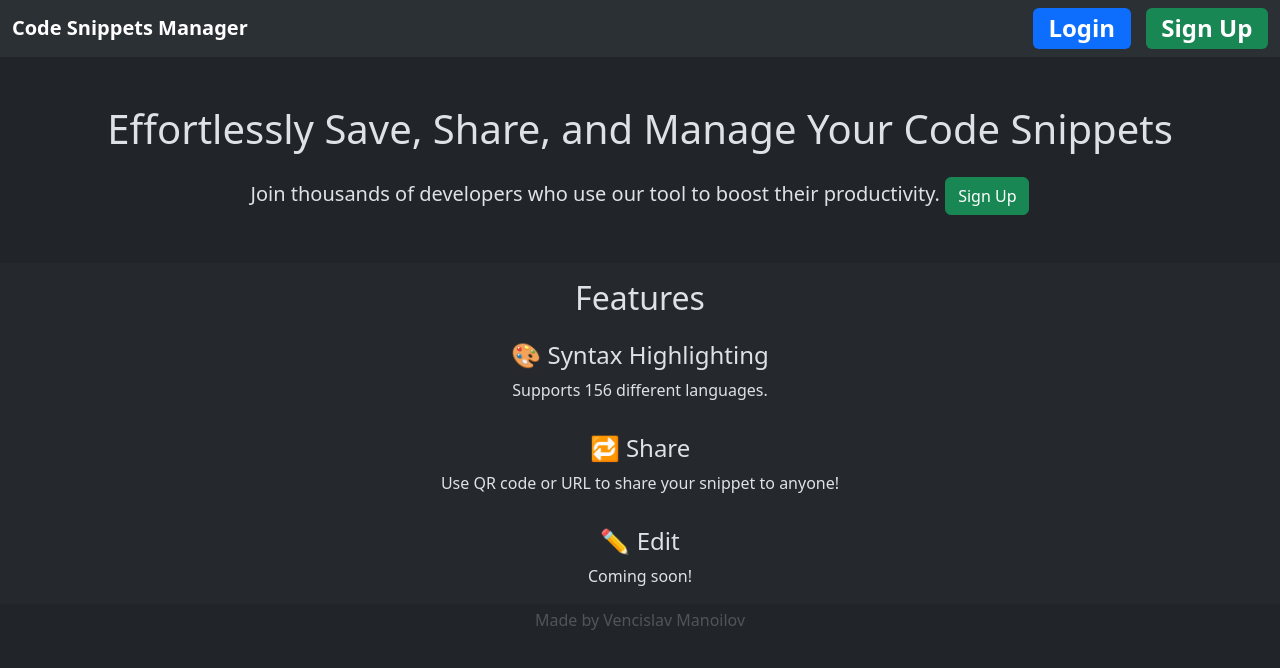
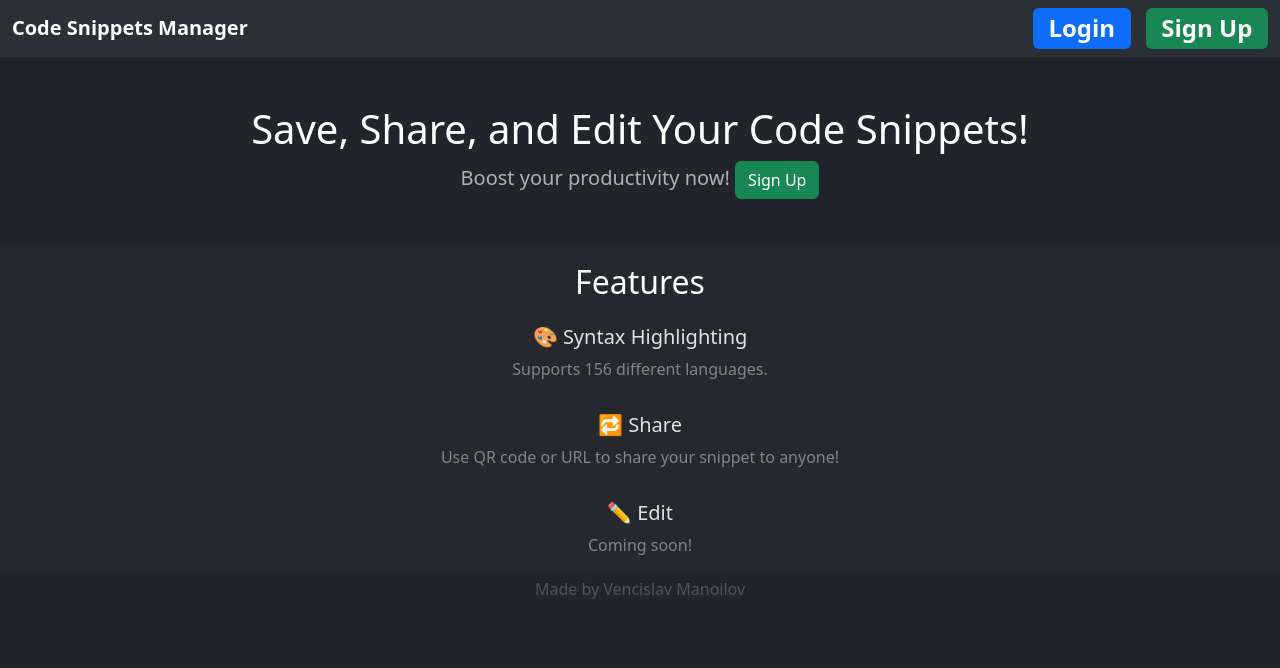
Before and after one commit to VencislavManoilov/Code-Snippets-Manager, a React (Create React App) app in the folder front-end/: page / in a window 1280 px wide. Shown: the top 668 px of the page. Built offline with nearby package versions, Linux system fonts and the light colour scheme; no server answers.

Commit message:
Welcoming page design changes

```diff
--- a/front-end/src/App.js
+++ b/front-end/src/App.js
@@ -24,26 +24,26 @@ const InitComponent = ({ user }) => {
     ) : (
         <div className="container-fluid mt-5 text-center">
             <section id="hero">
-                <p className="h1">Effortlessly Save, Share, and Manage Your Code Snippets</p>
-                <p className="h5 fw-normal mt-4">Join thousands of developers who use our tool to boost their productivity. <a className="btn btn-success" href="/signup">Sign Up</a></p>
+                <p className="h1 text-body-emphasis">Save, Share, and Edit Your Code Snippets!</p>
+                <p className="h5 fw-normal mt-2 text-body-secondary">Boost your productivity now! <a className="btn btn-success" href="/signup">Sign Up</a></p>
             </section>
 
             <section id="features" className="row gy-3 mt-5">
-                <h2>Features</h2>
+                <h2 className='text-body-emphasis'>Features</h2>
 
                 <div className="feature">
-                    <h4>🎨 Syntax Highlighting</h4>
-                    <p>Supports 156 different languages.</p>
+                    <h5>🎨 Syntax Highlighting</h5>
+                    <p className='text-body-tertiary'>Supports 156 different languages.</p>
                 </div>
 
                 <div className="feature">
-                    <h4>🔁 Share</h4>
-                    <p>Use QR code or URL to share your snippet to anyone!</p>
+                    <h5>🔁 Share</h5>
+                    <p className='text-body-tertiary'>Use QR code or URL to share your snippet to anyone!</p>
                 </div>
 
                 <div className="feature">
-                    <h4>✏️ Edit</h4>
-                    <p>Coming soon!</p>
+                    <h5>✏️ Edit</h5>
+                    <p className='text-body-tertiary'>Coming soon!</p>
                 </div>
             </section>
         </div>
```
